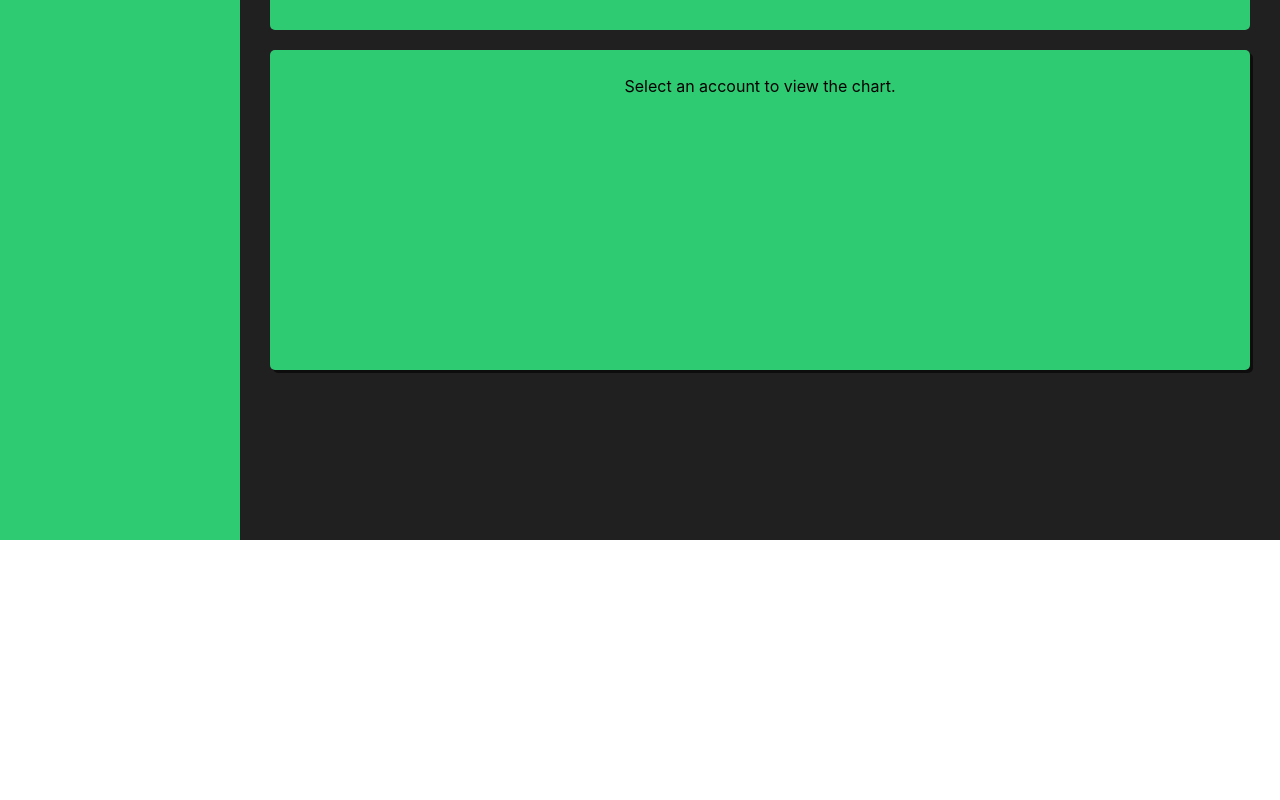
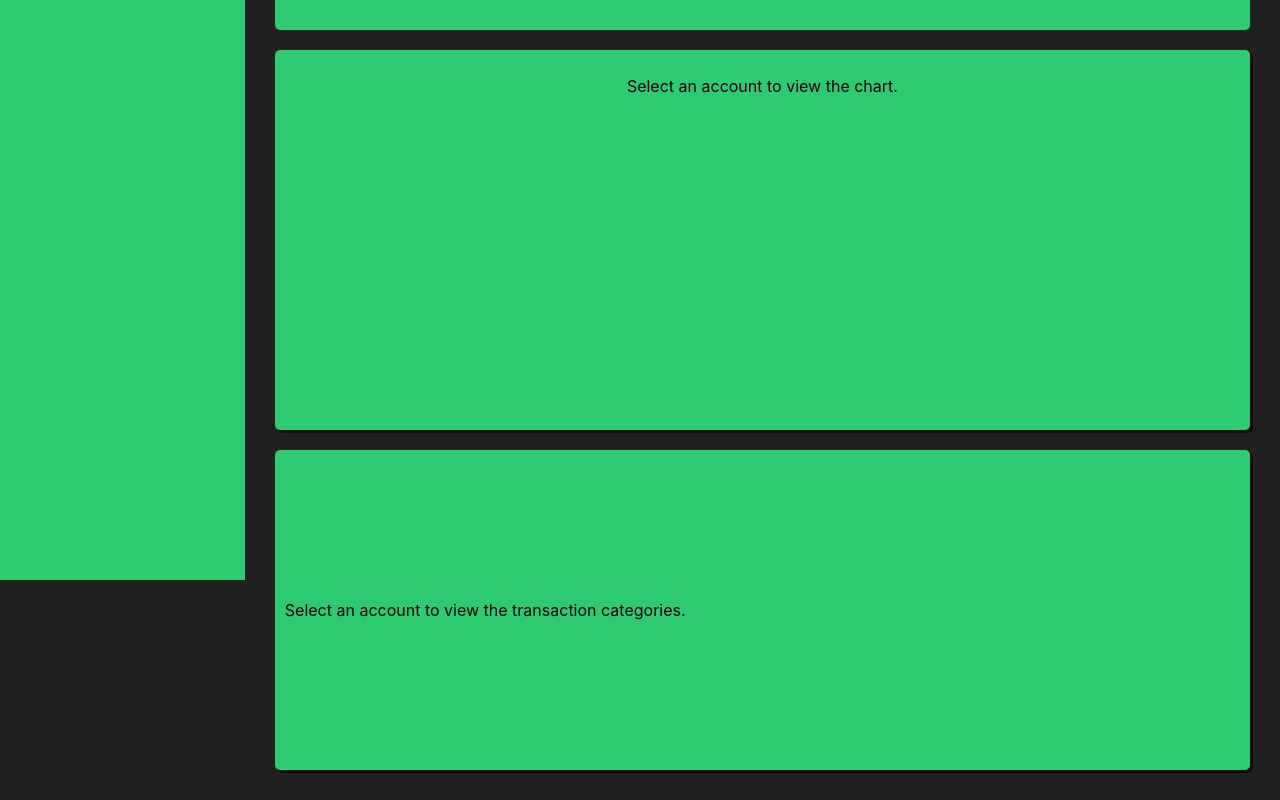
Before and after one commit to tshih17110/finance-tracker, a React (Create React App) app in the folder client/: page /dashboard in a window 1280 px wide. Shown: the part 260-1060 px from the top of the page. Before the commit the page ends 800 px from the top, so only its background shows below. Built offline with nearby package versions, Linux system fonts and the light colour scheme; no server answers.

Commit message:
Add category chart

```diff
--- /dev/null
+++ b/client/src/components/CategoryChart.jsx
@@ -0,0 +1,72 @@
+import { PieChart, Pie, Cell, Tooltip, Legend } from 'recharts';
+import '../styles/style.scss';
+
+const CategoryChart = ({ transactions }) => {
+
+    const categoryColors = [
+        "#1f77b4",
+        "#ff7f0e",
+        "#2ca02c",
+        "#d62728",
+        "#9467bd",
+        "#8c564b",
+        "#e377c2",
+        "#7f7f7f"
+    ];
+
+    const cleanCategory = (input) => {
+        const category = input.split("_").join(" ");
+        return category.charAt(0).toUpperCase() + category.slice(1).toLowerCase();
+    };
+
+    const categoryCount = transactions.reduce((acc, transaction) => {
+        const { primary } = transaction.personal_finance_category;
+        acc[primary] = (acc[primary] || 0) + 1;
+        return acc;
+    }, {});
+
+    const pfcData = Object.keys(categoryCount).map(primary => ({
+        name: primary,
+        value: categoryCount[primary],
+    }));
+
+    const renderCustomizedTooltip = (props) => {
+        const { payload } = props;
+
+        if (payload && payload.length) {
+            const { name, value } = payload[0].payload;
+            return (
+                <div className="pie-tooltip">
+                    <p>{cleanCategory(name)}: {value}</p>
+                </div>
+            );
+        }
+
+        return null;
+    };
+
+    return (
+        <PieChart width={730} height={250}>
+            <Pie
+                data={pfcData}
+                dataKey="value"
+                nameKey="name"
+                cx="50%"
+                cy="50%"
+                outerRadius={100}
+                fill="#8884d8"
+                label={false}
+            >
+                {pfcData.map((entry, index) => (
+                    <Cell key={`cell-${index}`} fill={categoryColors[index % categoryColors.length]} />
+                ))}
+            </Pie>
+            <Tooltip content={renderCustomizedTooltip}/>
+            <Legend layout="vertical" verticalAlign="middle" align="right"/>
+        </PieChart>
+    )
+
+
+}
+
+export default CategoryChart;
--- a/client/src/components/Dashboard.jsx
+++ b/client/src/components/Dashboard.jsx
@@ -1,6 +1,7 @@
 import Balance from './Balance';
 import Transaction from './Transaction';
-import Chart from './Chart';
+import ExpenseChart from './ExpenseChart';
+import CategoryChart from './CategoryChart';
 import React, { useState } from 'react';
 
 import '../styles/style.scss';
@@ -66,11 +67,20 @@ function Dashboard() {
 
                 <div className="chart-content">
                     {currentOpenAccount !== null && currentOpenAccount in groupedTransactions ? (
-                        <Chart transactions={groupedTransactions[currentOpenAccount]} />
+                        <ExpenseChart transactions={groupedTransactions[currentOpenAccount]} />
                         ) : (
                         <p>Select an account to view the chart.</p>
                     )}
                 </div>
+
+                <div className="category-content">
+                    {currentOpenAccount !== null && currentOpenAccount in groupedTransactions ? (
+                        <CategoryChart transactions={groupedTransactions[currentOpenAccount]} />
+                        ) : (
+                        <p>Select an account to view the transaction categories.</p>
+                    )}
+                </div>
+
             </div>
 
 
--- a/client/src/components/Chart.jsx
+++ b/client/src/components/ExpenseChart.jsx
@@ -1,7 +1,7 @@
 import { LineChart, Line, XAxis, YAxis, CartesianGrid, Tooltip, Legend } from 'recharts';
 import '../styles/style.scss';
 
-const Chart = ({ transactions }) => {
+const ExpenseChart = ({ transactions }) => {
 
     const withdrawalData = transactions
         .filter(transaction => transaction.type === 'withdrawal')
@@ -13,11 +13,16 @@ const Chart = ({ transactions }) => {
     return (
         <LineChart
             width={600}
-            height={300}
+            height={360}
             data={withdrawalData}
-            margin={{ top: 5, right: 30, left: 20, bottom: 5 }}
+            margin={{ top: 5, right: 30, left: 30, bottom: 5 }}
         >
-        <XAxis dataKey="long_date" tick={{ fontSize: "12px" }}/>
+        <XAxis dataKey="short_date"
+            tick={{ fontSize: "12px" }}
+            angle={ -45 }
+            textAnchor="end"
+            height={ 80 }
+            interval={ "equidistantPreserveStart" }/>
         <YAxis tick={{ fontSize: "12px" }} tickFormatter={(value) => `$${value}`}/>
         <CartesianGrid strokeDasharray="0" vertical={false}/>
         <Tooltip formatter={(value, name, props) => `${props.payload.currency_symbol}${value}`}/>
@@ -32,4 +37,4 @@ const Chart = ({ transactions }) => {
     );
 }
 
-export default Chart;
+export default ExpenseChart;
--- a/client/src/components/Transaction.jsx
+++ b/client/src/components/Transaction.jsx
@@ -18,11 +18,12 @@ function Transaction() {
         }
     }
 
-    const convertDateFormat = (inputDate) => {
-        const longDate = new Date(inputDate);
-        const options = { month: 'long', day: 'numeric', year: 'numeric' };
-        const formattedDate = longDate.toLocaleDateString(undefined, options);
-        return formattedDate;
+    const convertDateFormat = (transaction) => {
+        const currentDate = new Date(transaction.date);
+        const shortOptions = { month: 'short', day: 'numeric', year: 'numeric' };
+        const longOptions = { month: 'long', day: 'numeric', year: 'numeric' };
+        transaction.short_date = currentDate.toLocaleDateString(undefined, shortOptions);
+        transaction.long_date = currentDate.toLocaleDateString(undefined, longOptions);
     }
 
 	useEffect(() => {
@@ -35,7 +36,7 @@ function Transaction() {
                 const transactionsWithTypes = response.data.transactions.added.map(transaction => {
                     transaction.type = transaction.amount >= 0 ? "withdrawal" : "deposit";
                     transaction.currency_symbol = getCurrencySymbol(transaction.iso_currency_code);
-                    transaction.long_date = convertDateFormat(transaction.date);
+                    convertDateFormat(transaction);
                     return transaction;
                 });
                 setTransactions(transactionsWithTypes);
--- a/client/src/styles/components/_dashboard.scss
+++ b/client/src/styles/components/_dashboard.scss
@@ -1,16 +1,19 @@
 .dashboard-container {
     display: flex;
-    height: 100vh;
+    min-height: 100vh;
     background-color: $secondary-color;
 }
 
 .sidebar {
-    // width: 20%;
     width: 16%;
-    max-width: 200px;
-    overflow: hidden;
+    max-width: 300px;
+    min-height: 100vh;
+    overflow-y: auto;
     background-color: $primary-color;
     padding: 20px;
+    position: fixed;
+    top: 0;
+    left: 0;
 }
 
 .account-list {
@@ -19,7 +22,6 @@
     .account-info {
         display: flex;
         flex-direction: column;
-        // transition: 0.3s ease-in-out;
         color: $secondary-color;
     }
 
@@ -40,8 +42,6 @@
             border-bottom: 1px solid $secondary-color;
             transition: 0.1s ease-in-out;
         &:hover {
-            // background-color: $accent-color;
-            // opacity: 0.25;
             background-color: rgba($accent-color, 0.60);
         }
 
@@ -54,8 +54,11 @@
 
 .content-section {
     flex: 1;
+    justify-content: center;
     padding: 30px;
-    background-color: primary-;
+    overflow-y: auto;
+    // margin-left: 16%;
+    margin-left: calc(16% + 40px);
 }
 
 .transaction-content {
@@ -66,6 +69,7 @@
     padding: 10px;
     overflow-y: scroll;
     scrollbar-color: $primary-color $accent-color;
+
     h3 {
         margin-bottom: 20px;
     }
@@ -99,7 +103,19 @@
     background-color: $primary-color;
     border-radius: 5px;
     width: calc(100% - 20px);
+    height: 360px;
+    padding: 10px;
+    box-shadow: 3px 3px #0d0d0d;
+}
+
+.category-content {
+    margin-top: 20px;
+    background-color: $primary-color;
+    border-radius: 5px;
+    width: calc(100% - 20px);
     height: 300px;
     padding: 10px;
     box-shadow: 3px 3px #0d0d0d;
+    display: flex;
+    align-items: center;
 }
```
Also changed, not shown: client/src/styles/abstracts/_variables.scss (line endings or trailing spaces).
